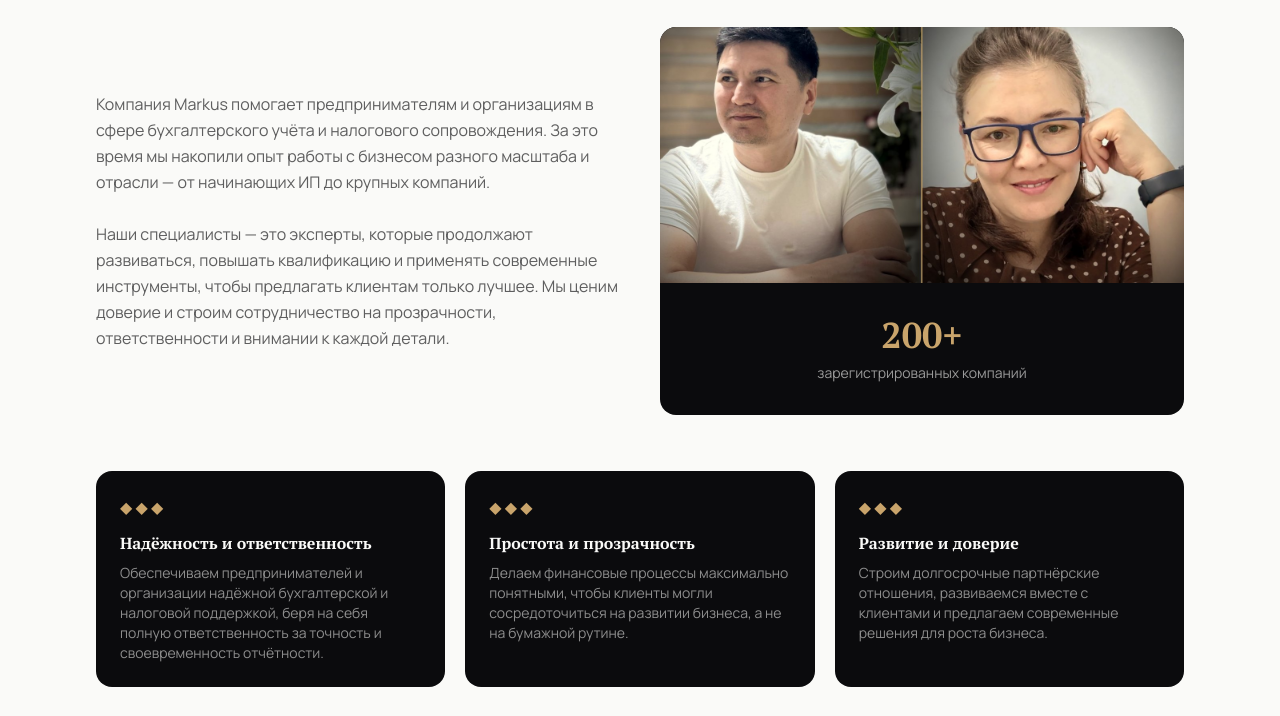
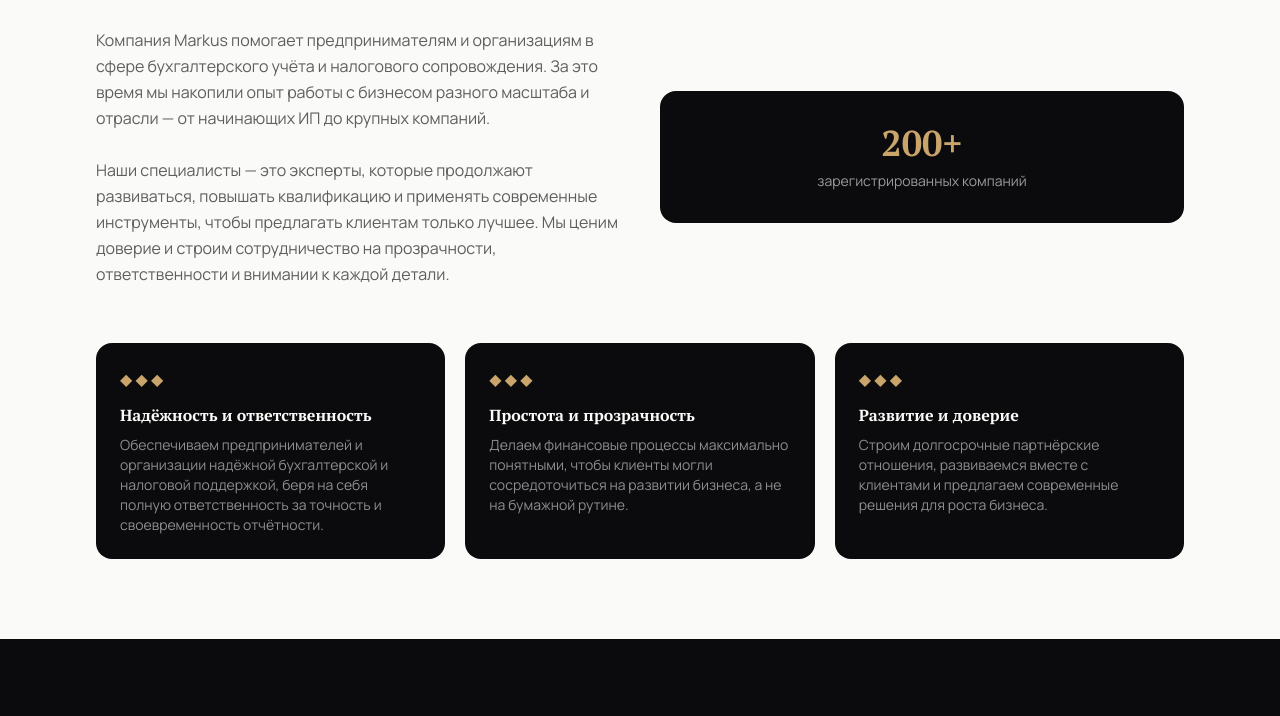
Before and after one commit to arturmarkus2408-boop/markus-site, a website: page index.html in a window 1280 px wide. Shown: the part 5703-6419 px from the top of the page. Drawn offline with nearby package versions, Linux system fonts and the light colour scheme.

Commit message:
Add files via upload

```diff
--- a/index.html
+++ b/index.html
@@ -695,11 +695,6 @@
       Наши специалисты — это эксперты, которые продолжают развиваться, повышать квалификацию и применять современные инструменты, чтобы предлагать клиентам только лучшее. Мы ценим доверие и строим сотрудничество на прозрачности, ответственности и внимании к каждой детали.
     </p>
     <div class="bg-noir text-paper rounded-2xl overflow-hidden">
-      <!-- Фото офиса/команды. Если файла нет — картинка просто исчезнет,
-           и блок станет таким же, каким был раньше. Ничего не сломается. -->
-      <img src="/office.jpg" alt="Команда MARKUS, Ташкент"
-           class="w-full h-56 md:h-64 object-cover"
-           loading="lazy" onerror="this.remove()">
       <div class="p-8 text-center">
         <div class="font-serif text-4xl font-bold text-gold mb-2">200+</div>
         <p class="text-paper/60 text-sm">зарегистрированных компаний</p>
```
